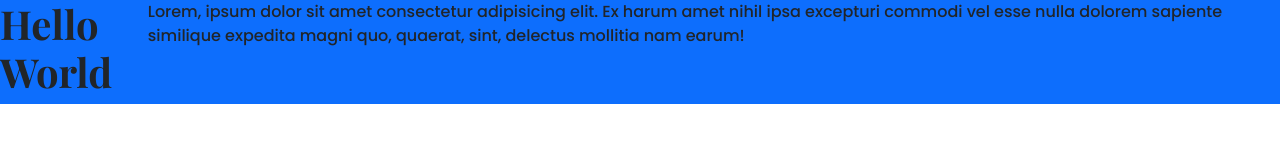
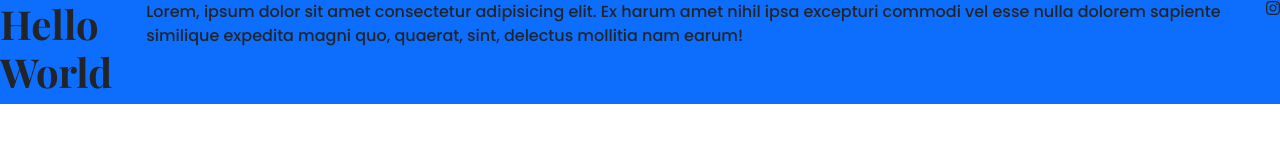
Before and after one commit to seheichenko-anna/portfolio-project, a plain HTML site: page index.html in a window 1280 px wide. Drawn offline with nearby package versions, Linux system fonts and the light colour scheme.

Commit message:
Added font awesome

```diff
--- a/index.html
+++ b/index.html
@@ -13,6 +13,7 @@
     <link
         href="https://fonts.googleapis.com/css2?family=Playfair+Display:wght@700&family=Poppins:wght@500;700&display=swap"
         rel="stylesheet">
+    <script src="https://kit.fontawesome.com/d1cf3c62df.js" crossorigin="anonymous"></script>
     <title>Document</title>
 </head>
 
@@ -20,7 +21,8 @@
     <div class="d-flex bg-primary">
         <h1>Hello World</h1>
         <p>Lorem, ipsum dolor sit amet consectetur adipisicing elit. Ex harum amet nihil ipsa excepturi commodi vel esse
-            nulla dolorem sapiente similique expedita magni quo, quaerat, sint, delectus mollitia nam earum!</p>
+            nulla dolorem sapiente similique expedita magni quo, quaerat, sint, delectus mollitia nam earum!</p> <i
+            class="fa-brands fa-instagram"></i>
     </div>
     <script src="https://cdn.jsdelivr.net/npm/bootstrap@5.3.0-alpha3/dist/js/bootstrap.bundle.min.js"
         integrity="sha384-ENjdO4Dr2bkBIFxQpeoTz1HIcje39Wm4jDKdf19U8gI4ddQ3GYNS7NTKfAdVQSZe"
```
